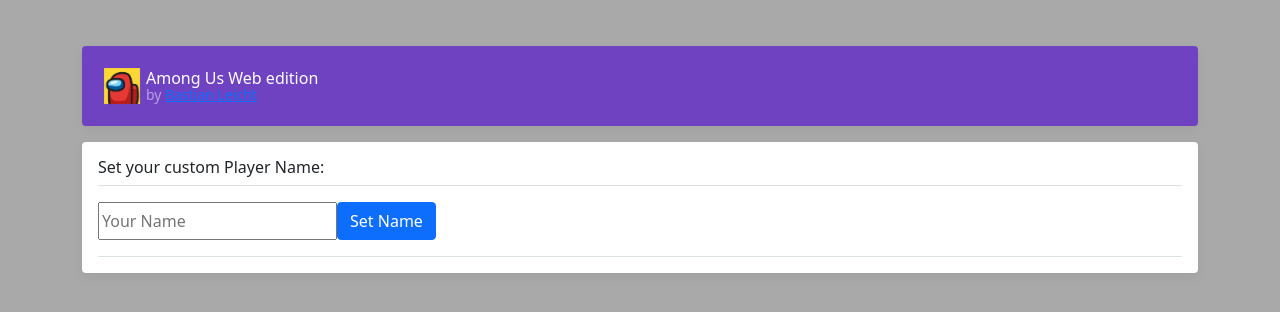
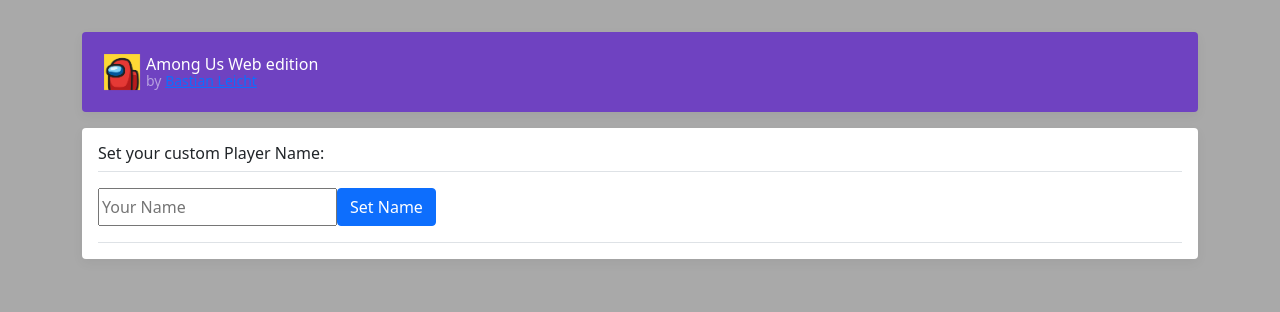
Before and after one commit to bastianleicht/jugend-among-us-game, a website: page src/views/auth.html in a window 1280 px wide. Drawn offline with Linux system fonts and the light colour scheme.

Commit message:
Game: Updated Admin Design

```diff
--- a/src/public/admin.css
+++ b/src/public/admin.css
@@ -10,7 +10,7 @@
 
 body {
 	background: #A9A9A9;
-	padding-top: 30px;
+	padding-top: 1rem;
 }
 
 .admin-button {
```
